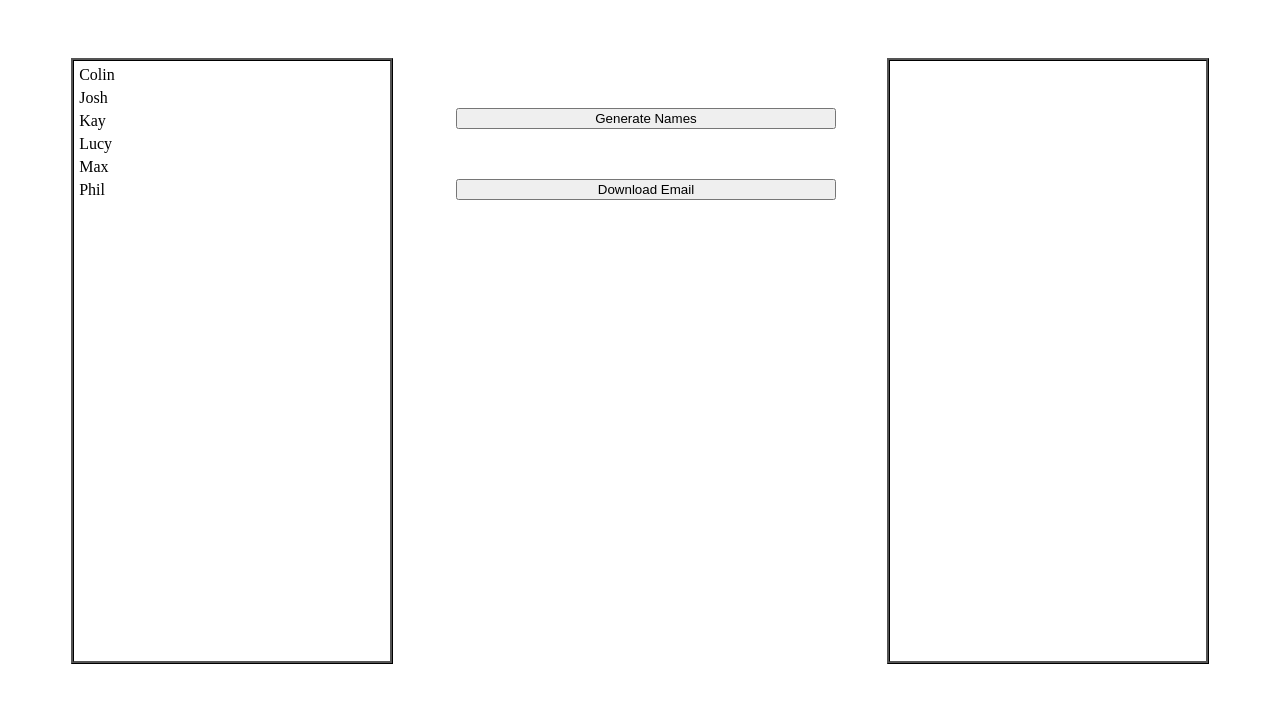
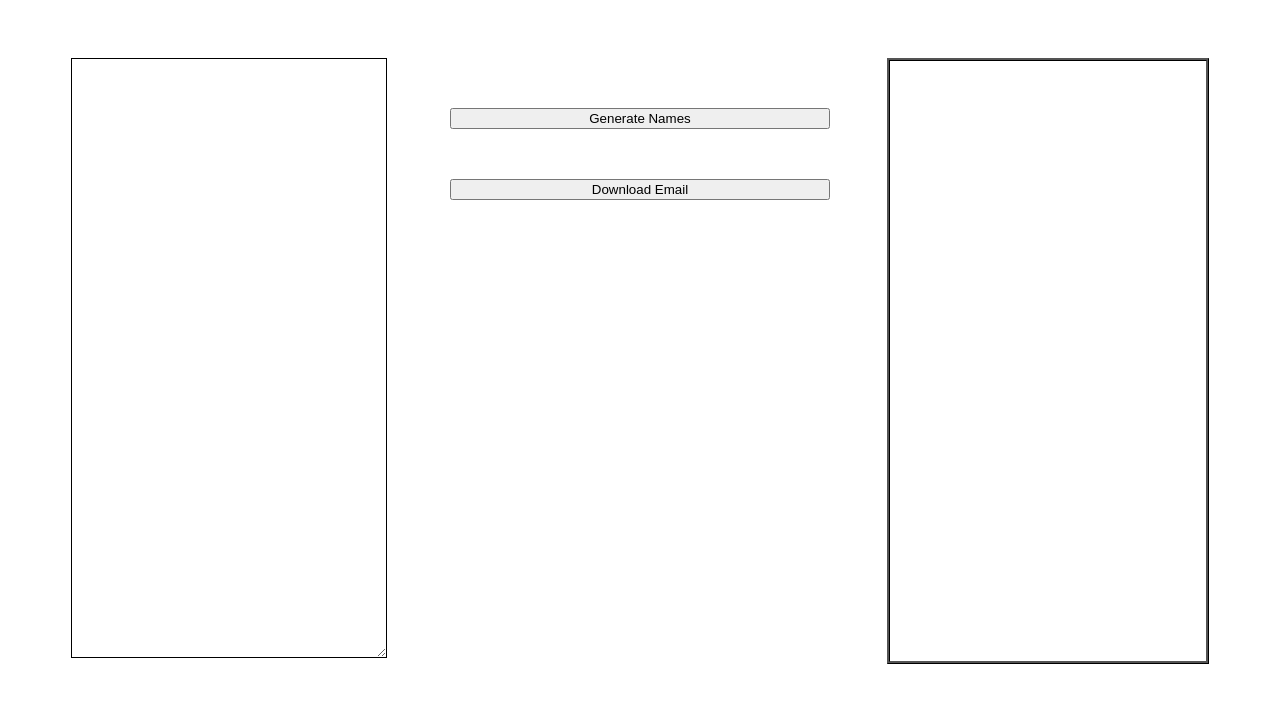
Before and after one commit to philharper/Random-Meetup, a Django app: page /generator/ in a window 1280 px wide. Shown: the top 703 px of the page. Run offline with Django 3.2, Linux system fonts and the light colour scheme; some libraries are stand-ins or nearby versions.

Commit message:
Allow users to enter list of names

```diff
--- a/generator/templates/generator/index.html
+++ b/generator/templates/generator/index.html
@@ -50,7 +50,8 @@
         <script src="https://ajax.googleapis.com/ajax/libs/jquery/1.9.1/jquery.min.js"></script>
         <script>
             function generateNames() {
-                $.get('names', function (data) {
+                const names = $('#names-list').val().split('\n').join(',');
+                $.get('names/' + names, function (data) {
                     const myStorage = window.localStorage;
                     myStorage.setItem('email', data);
                     location.reload();
@@ -70,11 +71,7 @@
         </script>
     </head>
     <body>
-        <div id="names-list">
-            {% for name in names_list %}
-                <p>{{ name }}</p>
-            {% endfor %}
-        </div>
+        <textarea id="names-list" ></textarea>
         <div id="button-group">
             <button id="generate-names" onclick="generateNames()">Generate Names</button>
             <button id="download-email" onclick="downloadEmail()">Download Email</button>
--- a/generator/urls.py
+++ b/generator/urls.py
@@ -4,5 +4,5 @@
 
 urlpatterns = [
     path('', views.index, name='index'),
-    path('names', views.generate_names, name='generate_names')
+    path('names/<names>', views.generate_names, name='generate_names')
 ]
--- a/generator/views.py
+++ b/generator/views.py
@@ -11,26 +11,22 @@
 
 
 def index(request):
-    names_list = get_list_of_names(NAMES_CSV)
     selected_names_list = get_list_of_names(SELECTED_NAMES_CSV)
 
-    names_list.sort()
     selected_names_list.sort()
 
     context = {
-        'names_list': names_list,
         'selected_names_list': selected_names_list,
     }
     return render(request, 'generator/index.html', context)
 
 
-def generate_names(request):
-
-    names_list = get_list_of_names(NAMES_CSV)
+def generate_names(request, names):
+    names_list = names.split(',')
     pre_selected_names = get_list_of_names(SELECTED_NAMES_CSV)
     add_extra_names(names_list, pre_selected_names)
     selected_names = generate_list_of_selected_names(names_list, pre_selected_names)
-    email = generate_email(selected_names)
+    email = generate_names_output(selected_names)
 
     if len(names_list) == 0:
         open(SELECTED_NAMES_CSV, 'w').close()
@@ -87,12 +83,12 @@
         if i == len(selected_names):
             extra_name = random.choice(selected_names)
             selected_names.append(extra_name)
-            print (extra_name)
         names_output += selected_names[i] + '\r\n'
         i += 1
 
     return names_output
 
+
 def write_list_to_file(pre_selected_names, resource):
     open(resource, 'w').close()
     for x in pre_selected_names:
--- a/resources/test_names.csv
+++ b/resources/test_names.csv
@@ -1,6 +1,3 @@
-Phil
-Kay
-Lucy
-Max
-Josh
-Colin
+w
+q
+e
```
